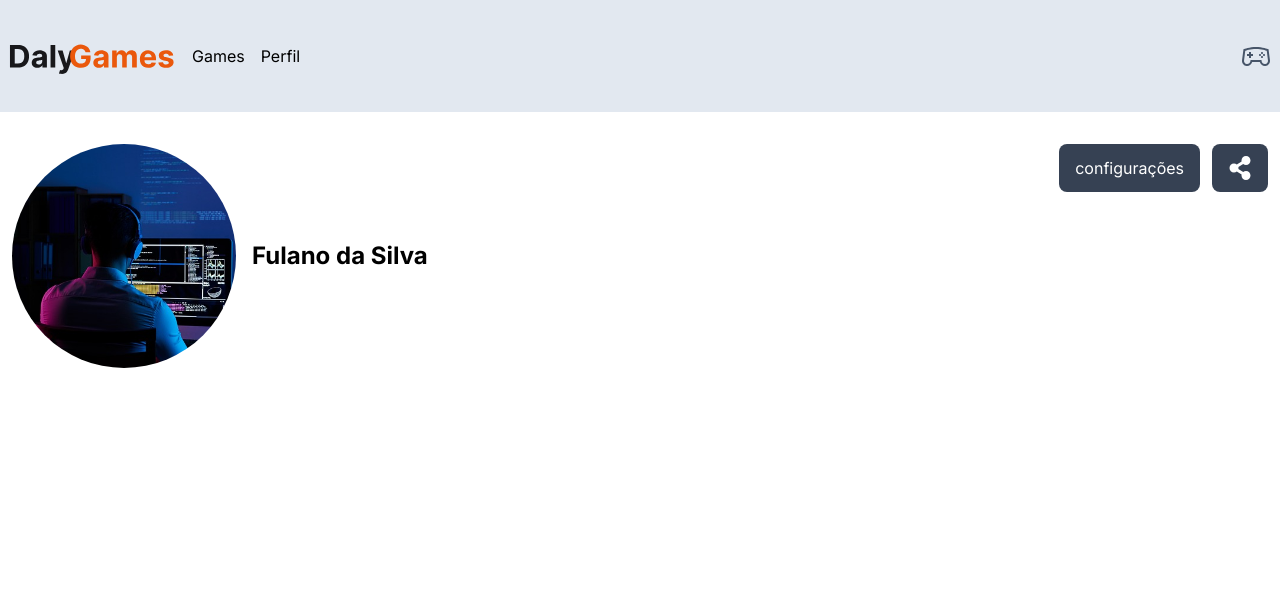
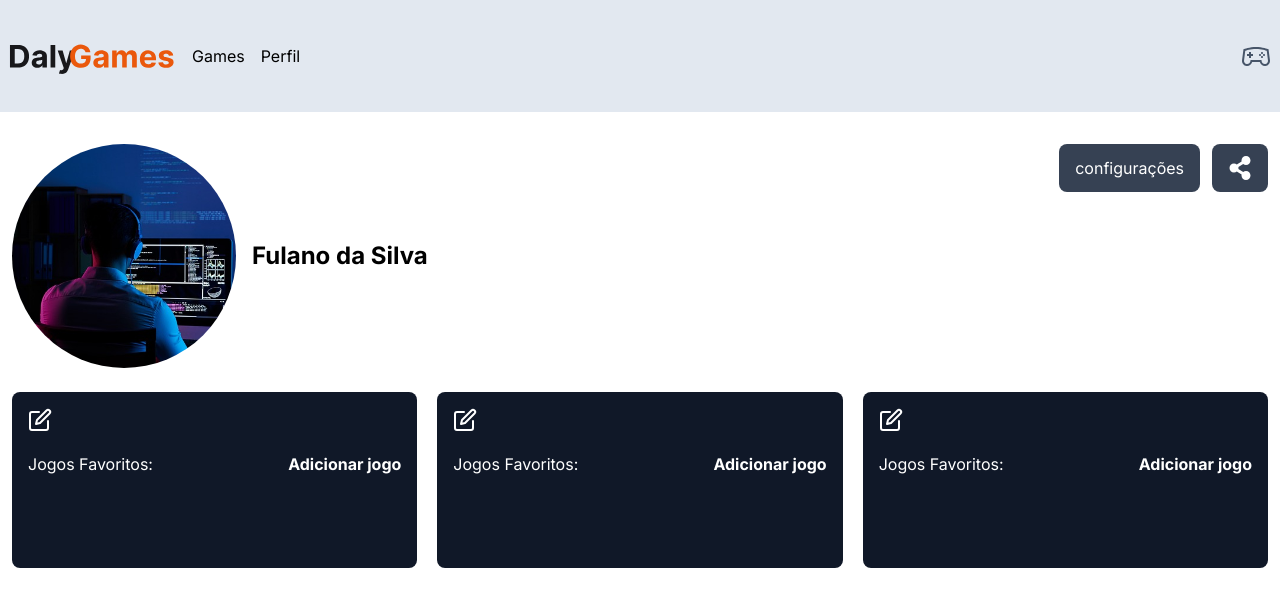
Before and after one commit to GabrielNogueira-Dev/DalyGames, a Next.js app: page /profile in a window 1280 px wide. Shown: the top 606 px of the page. Built offline with nearby package versions, Linux system fonts and the light colour scheme.

Commit message:
finalizado area de perfil estatica

```diff
--- /dev/null
+++ b/src/app/profile/components/favorite/index.tsx
@@ -0,0 +1,72 @@
+"use client"
+
+import { FiEdit, FiX } from "react-icons/fi";
+import { useState } from "react";
+
+
+export function Favorite(){
+    const [input, setInput] = useState("")
+    const [showInput, setShowInput] = useState(false)
+    const [games, setGame] = useState<string[]> ([])
+
+    function handleButton(){
+        setShowInput(!showInput)
+
+
+        setInput("")
+    }
+
+      function handleAddGame() {
+        if (input.trim() !== "") {
+            setGame(prev => [...prev, input]) // spread operator
+            setInput("")
+
+        }
+    }
+
+    return(
+
+        <div className="w-full bg-gray-900 p-4 h-44 text-white rounded-lg flex flex-col flex-justify-between ">
+
+         {showInput ?(
+            <div className="flex items-center justify-center gap-3">
+                <input className="text-black bg-gray-200 rounded-md h-8 w-full px-2 outline-none"
+                 value={input}
+                 onChange={(e) => setInput(e.target.value)}
+                 type="text"
+                  onKeyDown={e => {//com enter adiciona sem clicar no button
+                 if (e.key === "Enter") {
+                    handleAddGame();
+                    }}}
+                 />
+                 <button onClick={handleButton}>
+                    <FiX className="cursor-pointer" size={24} color="#fff"/>
+                 </button>
+            </div>
+         ):(
+              <button onClick={handleButton}
+              className=" self-start hover:scale-110 transition-all duration-300"
+              >
+            <FiEdit className="cursor-pointer" size={24} color="#fff"/>
+           </button>
+         )}
+
+
+              <div className="mt-5 flex items-center justify-between">
+                <span>Jogos Favoritos:</span>
+                <button onClick={handleAddGame} >
+                    <p className="font-bold text-white cursor-pointer">Adicionar jogo</p>
+                </button>
+            </div >
+
+           <div className=" flex flex-wrap gap-2 mt-2">
+             {games.map((game, index) => (
+                    <strong key={index} className="cursor-pointer hover:scale-105 duration-300 bg-gray-200  text-gray-900 p-1 rounded-md text-sm">{game}</strong>
+            ))}
+           </div>
+
+
+        </div>
+
+    )
+}
--- a/src/app/profile/page.tsx
+++ b/src/app/profile/page.tsx
@@ -4,6 +4,7 @@ import Image from "next/image";
 import UserImg from '../../../public/user.png'
 import Link from "next/link";
 import { FaShareAlt } from "react-icons/fa";
+import { Favorite } from "./components/favorite";
 
 
 export default function Profile(){
@@ -31,6 +32,21 @@ export default function Profile(){
                 </div>
 
              </section>
+
+                <section className="flex flex-wrap gap-5 flex-col md:flex-row">
+                    <div className="flex-grow flex-wrap">
+                        <Favorite/>
+                    </div>
+
+                     <div className="flex-grow flex-wrap">
+                        <Favorite/>
+                    </div>
+
+                     <div className="flex-grow flex-wrap">
+                        <Favorite/>
+                    </div>
+                </section>
+
             </Container>
         </main>
     )
```
